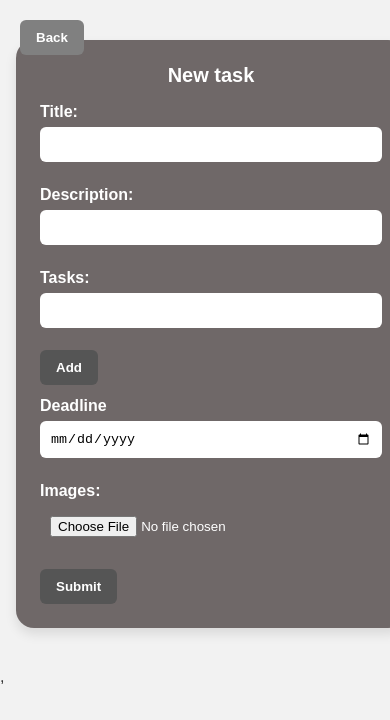
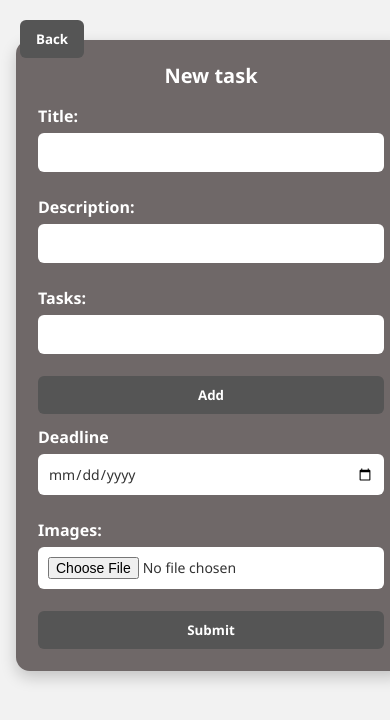
Before and after one commit to sumit-sharma39/frontend-todo, a React (Vite) app: page /Add in a window 390 px wide. Shown: the top 720 px of the page. Built offline with nearby package versions, Linux system fonts and the light colour scheme.

Commit message:
fixed dark/light mode

```diff
--- a/src/App.jsx
+++ b/src/App.jsx
@@ -1,32 +1,65 @@
+import { BrowserRouter as Router, Routes, Route } from "react-router-dom";
+import { useEffect, useState } from "react";
 
-import {BrowserRouter as Router, Routes, Route} from "react-router-dom";
 import { NewTask } from "./NewTask";
-import { useState } from 'react';
-import {TasksDisplay} from "./TasksDisplay"
+import { TasksDisplay } from "./TasksDisplay";
 import { TaskDisplay } from "./Task-Display";
 import { EditTask } from "./Edittask";
-import { Login } from "./Login"
+import { Login } from "./Login";
 import { Register } from "./register";
 import { ForgotPassword } from "./forgotpas";
 import { ResetPassword } from "./resetpassword";
 
 function App() {
   const [tasks, setTasks] = useState([]);
+
+  // ✅ Global Dark Mode State
+  const [darkMode, setDarkMode] = useState(() => {
+    return localStorage.getItem("theme") === "dark";
+  });
+
+  // ✅ Apply theme globally
+  useEffect(() => {
+    if (darkMode) {
+      document.body.classList.add("dark");
+      localStorage.setItem("theme", "dark");
+    } else {
+      document.body.classList.remove("dark");
+      localStorage.setItem("theme", "light");
+    }
+  }, [darkMode]);
+
   return (
     <Router>
       <Routes>
-        <Route path="/register" element={ <Register/>} />
+        <Route path="/register" element={<Register />} />
         <Route path="/reset-password/:token" element={<ResetPassword />} />
-        <Route path="/login" element={<Login/>}/>
-        <Route path="/" element={<Login/>}/>
-        <Route path='/home' element={<TasksDisplay task={tasks} setTasks={setTasks} />} />
-        <Route path='/Add' element={<NewTask setTasks={setTasks}/>} />
+        <Route path="/login" element={<Login />} />
+        <Route path="/" element={<Login />} />
+
+        <Route
+          path="/home"
+          element={
+            <TasksDisplay
+              task={tasks}
+              setTasks={setTasks}
+              darkMode={darkMode}
+              setDarkMode={setDarkMode}
+            />
+          }
+        />
+
+        <Route
+          path="/Add"
+          element={<NewTask setTasks={setTasks} />}
+        />
+
         <Route path="/Task/:id" element={<TaskDisplay />} />
-        <Route path="/Edit/:id" element={<EditTask/>} />
-        <Route path="/forgot-password" element={<ForgotPassword/>} />
+        <Route path="/Edit/:id" element={<EditTask />} />
+        <Route path="/forgot-password" element={<ForgotPassword />} />
       </Routes>
     </Router>
-  )
+  );
 }
 
-export default App
+export default App;
--- a/src/auth.css
+++ b/src/auth.css
@@ -1,22 +1,46 @@
+/* ----------------- Theme Variables ----------------- */
+:root {
+  --bg-main: #f2f2f2;
+  --nav-bg: #6f6868;
+  --card-bg: #6f6868;
+  --text-main: #333;
+  --text-light: #ffffff;
+  --btn-bg: #555;
+  --btn-hover: #777;
+  --input-bg: #ffffff;
+}
+
+body.dark {
+  --bg-main: #0f172a;
+  --nav-bg: #1e293b;
+  --card-bg: #1e293b;
+  --text-main: #e2e8f0;
+  --text-light: #f8fafc;
+  --btn-bg: #334155;
+  --btn-hover: #475569;
+  --input-bg: #0f172a;
+}
+
 /* ----------------- Global ----------------- */
 body {
   margin: 0;
-  background-color: #f2f2f2;
+  background-color: var(--bg-main);
   font-family: Arial, sans-serif;
-  color: #333;
+  color: var(--text-main);
+  transition: background 0.3s ease, color 0.3s ease;
 }
 
 /* ----------------- Dashboard ----------------- */
 .Dashboard {
   width: 100%;
   height: 64px;
-  background-color: rgb(111, 104, 104);
+  background-color: var(--nav-bg);
   display: flex;
   align-items: center;
-  justify-content: space-between; /* Fix spacing between buttons */
+  justify-content: space-between;
   padding: 0 24px;
   box-sizing: border-box;
-  box-shadow: 0 2px 6px rgba(0, 0, 0, 0.1);
+  box-shadow: 0 2px 6px rgba(0, 0, 0, 0.15);
   position: sticky;
   top: 0;
   z-index: 1000;
@@ -26,17 +50,19 @@ body {
   font-size: 22px;
   font-weight: bold;
   margin: 0;
-  color: white;
+  color: var(--text-light);
 }
 
 .dashboard-buttons {
   display: flex;
   gap: 12px;
+  flex-wrap: wrap;
 }
 
+/* ----------------- Buttons ----------------- */
 .edit-btn {
-  background-color: #888;
-  color: white;
+  background-color: var(--btn-bg);
+  color: var(--text-light);
   padding: 8px 16px;
   border-radius: 6px;
   border: none;
@@ -47,7 +73,7 @@ body {
 }
 
 .edit-btn:hover {
-  background-color: #aaa;
+  background-color: var(--btn-hover);
   transform: translateY(-1px);
 }
 
@@ -55,19 +81,20 @@ body {
   transform: scale(0.97);
 }
 
-/* ----------------- Forms (Register & Login) ----------------- */
+/* ----------------- Forms ----------------- */
 .register-container,
 .login-container,
 .Div-add {
   width: 100%;
   max-width: 480px;
-  background-color: rgb(111, 104, 104);
-  color: white;
+  background-color: var(--card-bg);
+  color: var(--text-light);
   padding: 28px;
   border-radius: 18px;
   margin: 80px auto;
   box-sizing: border-box;
-  box-shadow: 0 6px 12px rgba(0, 0, 0, 0.1);
+  box-shadow: 0 6px 16px rgba(0, 0, 0, 0.2);
+  transition: background 0.3s ease;
 }
 
 .register-form,
@@ -104,8 +131,11 @@ body {
   border: none;
   box-sizing: border-box;
   margin-bottom: 12px;
+  background-color: var(--input-bg);
+  color: var(--text-main);
 }
 
+/* ----------------- Form Buttons ----------------- */
 .register-button,
 .login-button,
 .Div-add button,
@@ -119,25 +149,17 @@ body {
 }
 
 .register-button,
-.login-button {
-  background-color: #555;
-  color: white;
+.login-button,
+.Div-add button {
+  background-color: var(--btn-bg);
+  color: var(--text-light);
   margin-top: 10px;
 }
 
 .register-button:hover,
-.login-button:hover {
-  background-color: #777;
-  transform: translateY(-1px);
-}
-
-.Div-add button {
-  background-color: #555;
-  color: white;
-}
-
+.login-button:hover,
 .Div-add button:hover {
-  background-color: #777;
+  background-color: var(--btn-hover);
   transform: translateY(-1px);
 }
 
@@ -145,15 +167,15 @@ body {
   position: fixed;
   top: 20px;
   left: 20px;
-  background-color: grey;
-  color: white;
+  background-color: var(--btn-bg);
+  color: var(--text-light);
 }
 
 .back-btn:hover {
-  background-color: lightgrey;
+  background-color: var(--btn-hover);
 }
 
-/* ----------------- Google Login Section ----------------- */
+/* ----------------- Google Section ----------------- */
 .google-section {
   display: flex;
   flex-direction: column;
@@ -164,27 +186,53 @@ body {
 .or-text {
   margin: 8px 0;
   font-weight: 600;
-  color: #e0e0e0;
 }
 
 .register-link,
 .login-link {
-  color: #fff;
+  color: var(--text-light);
   font-weight: 600;
   text-decoration: underline;
 }
 
 /* ----------------- Responsive ----------------- */
+@media (max-width: 768px) {
+  .Dashboard {
+    padding: 0 16px;
+  }
+
+  .Dashboard h1 {
+    font-size: 18px;
+  }
+
+  .dashboard-buttons {
+    gap: 8px;
+  }
+}
+
 @media (max-width: 500px) {
   .register-container,
   .login-container,
   .Div-add {
     margin: 40px 16px;
-    padding: 24px;
+    padding: 22px;
+    border-radius: 14px;
   }
 
   .edit-btn {
     padding: 6px 12px;
     font-size: 14px;
   }
+
+  .Dashboard {
+    flex-direction: column;
+    height: auto;
+    padding: 12px;
+    gap: 10px;
+  }
+
+  .dashboard-buttons {
+    justify-content: center;
+    flex-wrap: wrap;
+  }
 }
--- a/src/forgot.css
+++ b/src/forgot.css
@@ -1,23 +1,34 @@
-/* Full page center layout */
+/* ================= GLOBAL RESET ================= */
+* {
+  box-sizing: border-box;
+  margin: 0;
+  padding: 0;
+  font-family: "Segoe UI", Tahoma, Geneva, Verdana, sans-serif;
+}
+
+/* ================= PAGE LAYOUT ================= */
 .auth-container {
   min-height: 100vh;
   display: flex;
   justify-content: center;
   align-items: center;
   background: linear-gradient(135deg, #1e293b, #0f172a);
-  font-family: "Segoe UI", Tahoma, Geneva, Verdana, sans-serif;
+  padding: 20px;
+  transition: background 0.3s ease;
 }
 
-/* Card */
+/* ================= CARD ================= */
 .auth-card {
   background: #ffffff;
   padding: 40px;
-  width: 380px;
+  width: 100%;
+  max-width: 400px;
   border-radius: 12px;
   box-shadow: 0 20px 40px rgba(0, 0, 0, 0.2);
+  transition: background 0.3s ease, color 0.3s ease;
 }
 
-/* Title */
+/* ================= TITLE ================= */
 .auth-title {
   text-align: center;
   margin-bottom: 25px;
@@ -26,7 +37,7 @@
   color: #1e293b;
 }
 
-/* Input */
+/* ================= INPUT ================= */
 .auth-input {
   width: 100%;
   padding: 12px;
@@ -34,7 +45,7 @@
   border: 1px solid #cbd5e1;
   border-radius: 6px;
   font-size: 14px;
-  transition: border 0.2s ease;
+  transition: border 0.2s ease, background 0.3s ease, color 0.3s ease;
 }
 
 .auth-input:focus {
@@ -42,7 +53,7 @@
   outline: none;
 }
 
-/* Button */
+/* ================= BUTTON ================= */
 .auth-button {
   width: 100%;
   padding: 12px;
@@ -53,14 +64,18 @@
   font-size: 15px;
   font-weight: 500;
   cursor: pointer;
-  transition: background 0.2s ease;
+  transition: background 0.2s ease, transform 0.1s ease;
 }
 
 .auth-button:hover {
   background-color: #2563eb;
 }
 
-/* Messages */
+.auth-button:active {
+  transform: scale(0.98);
+}
+
+/* ================= MESSAGES ================= */
 .auth-message {
   margin-top: 15px;
   text-align: center;
@@ -74,3 +89,60 @@
   font-size: 14px;
   color: #dc2626;
 }
+
+/* ===================================================== */
+/* ===================== DARK MODE ===================== */
+/* ===================================================== */
+
+body.dark .auth-container {
+  background: linear-gradient(135deg, #0f172a, #020617);
+}
+
+body.dark .auth-card {
+  background: #1e293b;
+  color: #f1f5f9;
+  box-shadow: 0 20px 50px rgba(0, 0, 0, 0.5);
+}
+
+body.dark .auth-title {
+  color: #f1f5f9;
+}
+
+body.dark .auth-input {
+  background: #334155;
+  border: 1px solid #475569;
+  color: #f1f5f9;
+}
+
+body.dark .auth-input::placeholder {
+  color: #94a3b8;
+}
+
+body.dark .auth-button {
+  background-color: #2563eb;
+}
+
+body.dark .auth-button:hover {
+  background-color: #1d4ed8;
+}
+
+/* ===================================================== */
+/* ===================== RESPONSIVE ==================== */
+/* ===================================================== */
+
+@media (max-width: 480px) {
+  .auth-card {
+    padding: 25px;
+    border-radius: 10px;
+  }
+
+  .auth-title {
+    font-size: 18px;
+  }
+
+  .auth-input,
+  .auth-button {
+    font-size: 14px;
+    padding: 10px;
+  }
+}
--- a/src/index.css
+++ b/src/index.css
@@ -1,18 +1,23 @@
+/* ================= GLOBAL ================= */
 body {
   margin: 0;
   background-color: #f2f2f2;
   font-family: Arial, sans-serif;
+  transition: background-color 0.3s ease, color 0.3s ease;
 }
 
+/* ================= CONTAINER ================= */
 .Div-add {
   width: 100%;
   max-width: 480px;
-  background-color: rgb(111, 104, 104);
-  color: white;
+  background-color: #ffffff;
+  color: #1e293b;
   padding: 28px;
   border-radius: 18px;
   margin: 80px auto;
   box-sizing: border-box;
+  box-shadow: 0 8px 25px rgba(0, 0, 0, 0.08);
+  transition: background-color 0.3s ease, color 0.3s ease;
 }
 
 .Div-add h5 {
@@ -22,39 +27,127 @@ body {
 
 .Div-add p {
   margin: 14px 0 6px;
+  font-weight: 600;
 }
 
+/* ================= INPUTS ================= */
 .Div-add input[type="text"],
 .Div-add input[type="date"],
 .Div-add input[type="file"],
 .Div-add input {
   width: 100%;
-  padding: 8px;
-  border-radius: 4px;
-  border: none;
+  padding: 10px;
+  border-radius: 6px;
+  border: 1px solid #d1d5db;
   box-sizing: border-box;
+  margin-bottom: 14px;
+  font-size: 14px;
+  transition: border 0.2s ease, background 0.3s ease, color 0.3s ease;
 }
 
+.Div-add input:focus {
+  outline: none;
+  border-color: #3b82f6;
+}
+
+/* ================= BUTTON ================= */
 .Div-add button {
   margin-top: 10px;
-  padding: 8px 14px;
-  border-radius: 4px;
+  padding: 10px 16px;
+  border-radius: 6px;
   border: none;
   cursor: pointer;
+  background-color: #3b82f6;
+  color: white;
+  font-weight: 600;
+  transition: background-color 0.2s ease, transform 0.15s ease;
 }
 
+.Div-add button:hover {
+  background-color: #2563eb;
+  transform: translateY(-1px);
+}
+
+/* ================= BACK BUTTON ================= */
 .back-btn {
   position: fixed;
   top: 20px;
   left: 20px;
-  padding: 6px 14px;
-  border-radius: 4px;
+  padding: 8px 16px;
+  border-radius: 6px;
   border: none;
-  background-color: grey;
+  background-color: #64748b;
+  color: white;
   cursor: pointer;
   transition: background-color 0.2s ease;
 }
 
 .back-btn:hover {
-  background-color: lightgrey;
+  background-color: #475569;
 }
+
+/* ===================================================== */
+/* ===================== DARK MODE ===================== */
+/* ===================================================== */
+
+body.dark {
+  background-color: #0f172a;
+  color: #f1f5f9;
+}
+
+body.dark .Div-add {
+  background-color: #1e293b;
+  color: #f1f5f9;
+  box-shadow: 0 10px 35px rgba(0, 0, 0, 0.4);
+}
+
+body.dark .Div-add input {
+  background-color: #334155;
+  border: 1px solid #475569;
+  color: #f1f5f9;
+}
+
+body.dark .Div-add input::placeholder {
+  color: #94a3b8;
+}
+
+body.dark .Div-add button {
+  background-color: #2563eb;
+}
+
+body.dark .Div-add button:hover {
+  background-color: #1d4ed8;
+}
+
+body.dark .back-btn {
+  background-color: #475569;
+}
+
+body.dark .back-btn:hover {
+  background-color: #64748b;
+}
+
+/* ===================================================== */
+/* ===================== RESPONSIVE ==================== */
+/* ===================================================== */
+
+@media (max-width: 600px) {
+  .Div-add {
+    margin: 40px 16px;
+    padding: 20px;
+  }
+
+  .Div-add h5 {
+    font-size: 18px;
+  }
+
+  .Div-add button {
+    width: 100%;
+  }
+
+  .back-btn {
+    top: 12px;
+    left: 12px;
+    padding: 6px 12px;
+  }
+}
--- a/src/main.css
+++ b/src/main.css
@@ -1,25 +1,24 @@
-/* main.css */
-
-/* Base body styling */
+/* ================= BASE ================= */
 body {
-    background-color: #f7f8fa; /* soft light background */
+  background-color: #f7f8fa;
   margin: 0;
   font-family: 'Segoe UI', Tahoma, Geneva, Verdana, sans-serif;
+  transition: background-color 0.3s ease, color 0.3s ease;
 }
 
-/* Dashboard container */
+/* ================= DASHBOARD NAV ================= */
 .Dashboard {
   width: 100%;
   height: 64px;
-    background-color: #4f46e5; /* Indigo background */
+  background-color: #4f46e5;
   display: flex;
   align-items: center;
   padding: 0 24px;
   box-sizing: border-box;
-    box-shadow: 0 2px 6px rgba(0, 0, 0, 0.1);
+  box-shadow: 0 2px 6px rgba(0, 0, 0, 0.15);
+  transition: background-color 0.3s ease;
 }
 
-/* Dashboard title */
 .Dashboard h1 {
   font-size: 24px;
   font-weight: bold;
@@ -27,16 +26,15 @@ body {
   color: #ffffff;
 }
 
-/* Buttons container */
+/* ================= BUTTONS ================= */
 .dashboard-buttons {
   margin-left: auto;
   display: flex;
   gap: 14px;
 }
 
-/* General button styling */
 .edit-btn {
-    background-color: #e0e0e0; /* light grey */
+  background-color: #e0e0e0;
   padding: 8px 18px;
   font-size: 16px;
   border-radius: 6px;
@@ -52,45 +50,100 @@ body {
               box-shadow 0.15s ease;
 }
 
-/* Button hover */
 .edit-btn:hover {
-    background-color: #d1d5db; /* slightly darker grey */
+  background-color: #d1d5db;
   transform: translateY(-1px);
   box-shadow: 0 4px 10px rgba(0, 0, 0, 0.15);
 }
 
-/* Button active (pressed) */
 .edit-btn:active {
   transform: scale(0.97);
 }
 
-/* Add button variant */
+/* Variants */
 .link-add {
-    background-color: #10b981; /* green */
+  background-color: #10b981;
   color: #fff;
 }
 
 .link-add:hover {
-    background-color: #059669; /* darker green */
+  background-color: #059669;
 }
 
-/* Logout button variant */
 .logout-btn {
-    background-color: #ef4444; /* red */
+  background-color: #ef4444;
   color: #fff;
 }
 
 .logout-btn:hover {
-    background-color: #b91c1c; /* darker red */
+  background-color: #b91c1c;
 }
 
-/* Responsive adjustment */
+/* ===================================================== */
+/* ===================== DARK MODE ===================== */
+/* ===================================================== */
+
+body.dark {
+  background-color: #0f172a;
+  color: #f1f5f9;
+}
+
+body.dark .Dashboard {
+  background-color: #1e293b;
+  box-shadow: 0 2px 8px rgba(0, 0, 0, 0.4);
+}
+
+body.dark .edit-btn {
+  background-color: #334155;
+  color: #f1f5f9;
+}
+
+body.dark .edit-btn:hover {
+  background-color: #475569;
+}
+
+body.dark .link-add {
+  background-color: #059669;
+}
+
+body.dark .link-add:hover {
+  background-color: #047857;
+}
+
+body.dark .logout-btn {
+  background-color: #dc2626;
+}
+
+body.dark .logout-btn:hover {
+  background-color: #991b1b;
+}
+
+/* ===================================================== */
+/* ===================== RESPONSIVE ==================== */
+/* ===================================================== */
+
 @media (max-width: 600px) {
+
   .Dashboard {
-        padding: 0 12px;
+    height: auto;
+    padding: 12px;
+    flex-direction: column;
+    align-items: flex-start;
+    gap: 10px;
   }
+
+  .Dashboard h1 {
+    font-size: 18px;
+  }
+
+  .dashboard-buttons {
+    width: 100%;
+    justify-content: space-between;
+  }
+
   .edit-btn {
-        padding: 6px 14px;
+    flex: 1;
+    padding: 8px 10px;
     font-size: 14px;
   }
 }
--- a/src/resetpassword.jsx
+++ b/src/resetpassword.jsx
@@ -19,7 +19,7 @@ export function ResetPassword() {
 
         try {
         const res = await axios.post(
-            `http://localhost:5000/reset-password/${token}`,
+            `https://backend-todo-1-z9rj.onrender.com/reset-password/${token}`,
             { password }
         );
 
@@ -27,7 +27,7 @@ export function ResetPassword() {
 
         // Redirect to login after 2 seconds
         setTimeout(() => {
-            navigate("/");
+            navigate("/login");
         }, 2000);
 
         } catch (err) {
```
Also changed, not shown: src/Edit.css (+83 -18 lines), src/dashboard.jsx (+14 -7 lines), 1 other file (tests, documents, lock files or other folders). Lines whose indentation alone changed are shown as unchanged.
